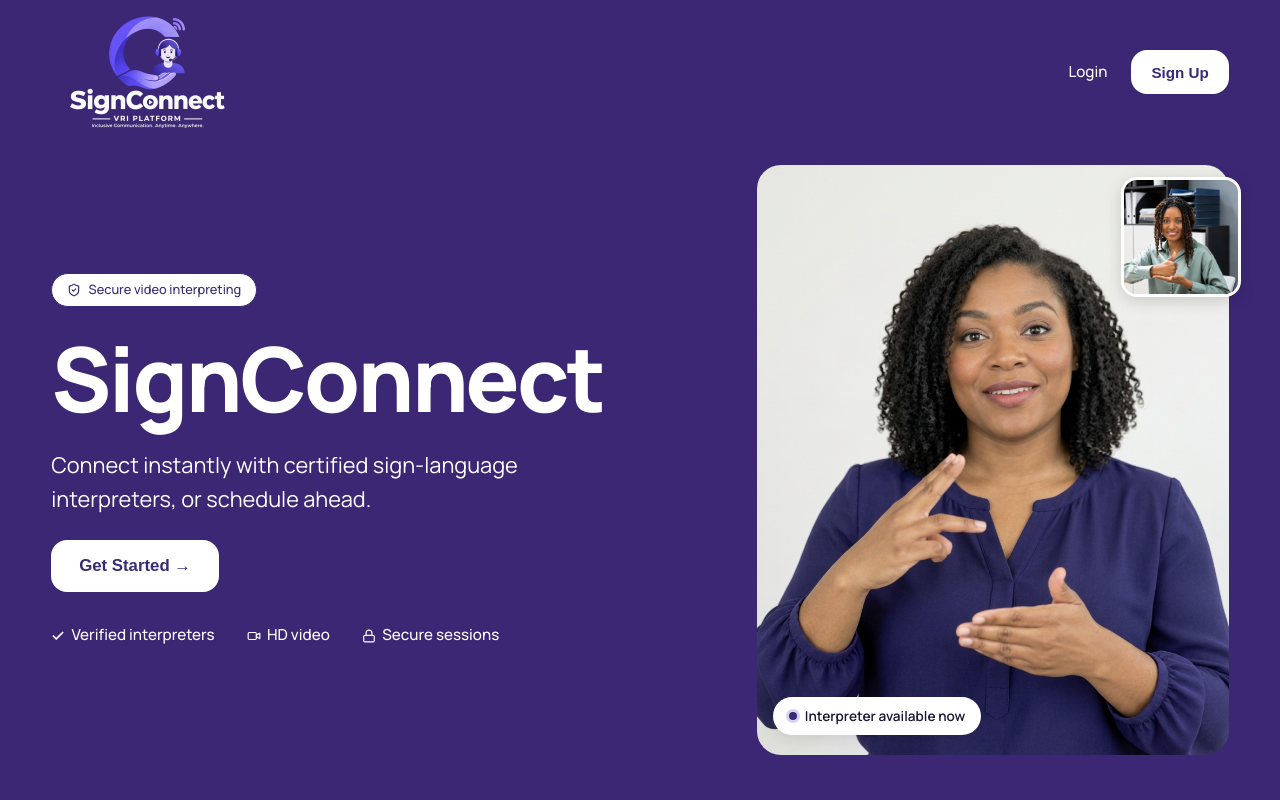
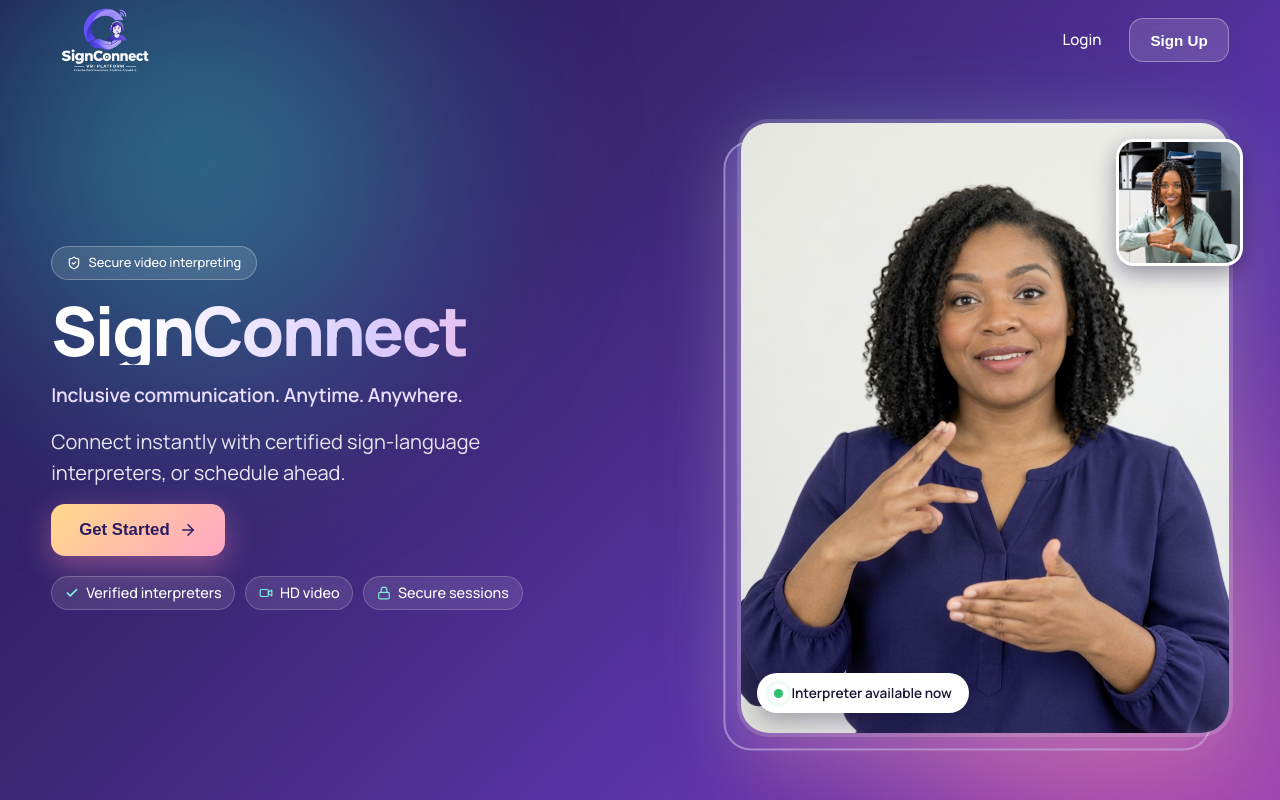
Before and after one commit to VRI-Refactory-project/vri-web, a React (Vite) app: page /landing in a window 1280 px wide. Built offline with nearby package versions, Linux system fonts and the light colour scheme; no server answers.

Commit message:
feat: single-screen landing page with gradient

```diff
--- a/src/pages/landing/LandingPage.css
+++ b/src/pages/landing/LandingPage.css
@@ -1,26 +1,24 @@
 :root {
   --sc-purple: #ffffff;
   --sc-purple-dark: #382c77;
-  --sc-purple-soft: #382c77;
   --sc-bg: #3b2774;
   --sc-text: #1b1533;
-  --sc-text-muted: #6b6785;
-  --sc-border: #382c77;
-  --sc-radius: 16px;
   --sc-radius-pill: 999px;
-  /* Side padding that grows with the screen: 16px on a phone, 32px from about 1000px up. */
+  /* Side padding that grows with the screen: 16px on a phone, 64px on a wide desktop. */
   --landing-gutter: clamp(1rem, 4vw, 4rem);
 }
 
-/* --- Page shell --- */
+/* --- Page shell: exactly one screen tall, nothing to scroll --- */
 .landing {
-  min-height: 100vh;
-  min-height: 100dvh;
+  height: 100vh;
+  height: 100dvh;
   display: flex;
   flex-direction: column;
-  background: var(--sc-bg);
+  overflow: hidden;
   color: #e8e6f0;
-  overflow-x: hidden;
+  background:
+    radial-gradient(60rem 40rem at 85% 10%, rgba(122, 100, 214, 0.45), transparent 60%),
+    radial-gradient(40rem 30rem at 0% 100%, rgba(42, 32, 88, 0.9), transparent 70%), var(--sc-bg);
 }
 
 /* --- Header: the same width as the hero, so the logo and the nav line up with the content --- */
@@ -32,7 +30,8 @@
   width: 100%;
   max-width: 1600px;
   margin: 0 auto;
-  padding: 0.5rem var(--landing-gutter);
+  padding: 0.25rem var(--landing-gutter);
+  box-sizing: border-box;
 }
 
 .landing-logo {
@@ -43,7 +42,7 @@
 
 .landing-logo-img {
   display: block;
-  height: clamp(72px, 10vw, 130px);
+  height: clamp(56px, 9vh, 96px);
   width: auto;
   max-width: 100%;
   object-fit: contain;
@@ -60,32 +59,36 @@
   text-decoration: none;
   font-weight: 500;
   font-size: 0.95rem;
+  padding: 0.5rem 0.25rem;
 }
 
 .landing-login:hover {
-  color: #e8e6f0;
+  text-decoration: underline;
+  text-underline-offset: 0.25rem;
 }
 
 .landing-signup {
-  background: var(--sc-purple);
-  color: #382c77;
-  border: none;
+  background: transparent;
+  color: #fff;
+  border: 1.5px solid rgba(255, 255, 255, 0.7);
   min-height: 44px;
   padding: 0.6rem 1.25rem;
-  border-radius: 16px;
+  border-radius: 14px;
   font-weight: 600;
   font-size: 0.95rem;
   cursor: pointer;
-  transition: background 0.15s ease;
+  transition:
+    background 0.15s ease,
+    color 0.15s ease;
 }
 
 .landing-signup:hover {
-  background: #e8e6f0;
+  background: #fff;
+  color: var(--sc-purple-dark);
 }
 
 /* --- Hero: text left, picture right. It fills the rest of the screen and centres in it. --- */
 .landing-hero {
-  /* Fills what is left of the screen, so the whole page fits without scrolling on a desktop. */
   flex: 1;
   min-height: 0;
   display: grid;
@@ -95,13 +98,14 @@
   width: 100%;
   max-width: 1600px;
   margin: 0 auto;
-  padding: 0 var(--landing-gutter) 1.5rem;
+  padding: 0 var(--landing-gutter) clamp(1rem, 3vh, 2rem);
+  box-sizing: border-box;
 }
 
 .landing-hero-left {
   display: flex;
   flex-direction: column;
-  gap: 1.5rem;
+  gap: clamp(0.75rem, 2vh, 1.25rem);
   min-width: 0;
 }
 
@@ -109,9 +113,9 @@
   display: inline-flex;
   align-items: center;
   gap: 0.5rem;
-  background: #fff;
-  border: 1px solid var(--sc-border);
-  color: #382c77;
+  background: rgba(255, 255, 255, 0.12);
+  border: 1px solid rgba(255, 255, 255, 0.28);
+  color: #fff;
   padding: 0.4rem 0.9rem;
   border-radius: 9999px;
   font-size: 0.8rem;
@@ -120,20 +124,27 @@
 }
 
 .landing-title {
-  /* Scales with the screen but stops at a size that still fits its column. */
-  font-size: clamp(2.5rem, 7vw, 6.5rem);
-  line-height: 1.05;
+  font-size: clamp(2.75rem, 8.5vh, 6rem);
+  line-height: 1.02;
   font-weight: 800;
   margin: 0;
-  color: var(--sc-purple);
-  letter-spacing: -0.03em;
+  color: #fff;
+  letter-spacing: -0.035em;
   overflow-wrap: anywhere;
 }
 
+.landing-tagline {
+  margin: 0;
+  font-size: clamp(1.05rem, 2.4vh, 1.5rem);
+  font-weight: 600;
+  color: #cfc7f5;
+  letter-spacing: -0.01em;
+}
+
 .landing-subtitle {
-  font-size: clamp(1rem, 1.7vw, 1.4rem);
+  font-size: clamp(0.95rem, 1.6vw, 1.25rem);
   line-height: 1.55;
-  color: #fff;
+  color: #e8e6f0;
   margin: 0;
   max-width: 34rem;
 }
@@ -141,52 +152,65 @@
 .landing-cta {
   display: inline-flex;
   align-items: center;
-  gap: 0.5rem;
+  gap: 0.6rem;
   background: #fff;
-  color: #382c77;
+  color: var(--sc-purple-dark);
   border: none;
-  min-height: 48px;
-  padding: 1rem 1.75rem;
-  border-radius: 16px;
+  min-height: 52px;
+  padding: 0.9rem 1.75rem;
+  border-radius: 14px;
   font-size: 1.05rem;
-  font-weight: 600;
+  font-weight: 700;
   cursor: pointer;
   width: fit-content;
+  box-shadow: 0 10px 28px rgba(20, 12, 60, 0.35);
   transition:
-    background 0.15s ease,
-    transform 0.15s ease;
+    transform 0.15s ease,
+    box-shadow 0.15s ease;
 }
 
 .landing-cta:hover {
-  background: #e8e6f0;
-  transform: translateY(-1px);
+  transform: translateY(-2px);
+  box-shadow: 0 14px 34px rgba(20, 12, 60, 0.45);
+}
+
+.landing-cta svg {
+  transition: transform 0.15s ease;
+}
+
+.landing-cta:hover svg {
+  transform: translateX(3px);
 }
 
 .landing-features {
   display: flex;
   flex-wrap: wrap;
-  gap: 0.75rem 2rem;
+  gap: 0.6rem;
   list-style: none;
   padding: 0;
-  margin: 0.5rem 0 0;
+  margin: 0.25rem 0 0;
 }
 
 .landing-features li {
-  display: flex;
+  display: inline-flex;
   align-items: center;
-  gap: 0.4rem;
+  gap: 0.45rem;
+  padding: 0.45rem 0.9rem;
+  border-radius: 9999px;
+  background: rgba(255, 255, 255, 0.1);
+  border: 1px solid rgba(255, 255, 255, 0.18);
   color: #fff;
-  font-size: 0.95rem;
+  font-size: 0.9rem;
   font-weight: 500;
 }
 
 .landing-features svg {
-  color: var(--sc-purple);
+  color: #cfc7f5;
   flex-shrink: 0;
 }
 
-/* --- Picture side. The small preview and the status pill are placed against the main picture,
-   so they stay attached to it at every width. --- */
+/* --- Picture side. The frame, the small preview and the status pill are placed against the
+   main picture, so they stay attached to it at every width. --- */
 .landing-hero-right {
   position: relative;
   width: fit-content;
@@ -194,27 +218,39 @@
   justify-self: end;
 }
 
+.landing-frame {
+  position: absolute;
+  inset: 0;
+  transform: translate(-1.1rem, 1.1rem);
+  border-radius: 28px;
+  border: 2px solid rgba(207, 199, 245, 0.55);
+  background: linear-gradient(160deg, rgba(122, 100, 214, 0.35), rgba(122, 100, 214, 0.05));
+}
+
 .landing-hero-image {
+  position: relative;
   display: block;
-  height: clamp(360px, calc(100dvh - 210px), 760px);
+  /* Header + padding take about 150px; the rest of the screen is the picture. */
+  height: clamp(320px, calc(100dvh - 190px), 760px);
   width: auto;
   max-width: 100%;
   aspect-ratio: 4 / 5;
   object-fit: cover;
-  border-radius: 24px;
+  border-radius: 28px;
   background: #ddd;
+  box-shadow: 0 24px 60px rgba(14, 8, 46, 0.5);
 }
 
 .landing-pip {
   position: absolute;
-  top: 0.75rem;
-  right: -0.75rem;
-  width: clamp(80px, 26%, 120px);
+  top: 1rem;
+  right: -0.9rem;
+  width: clamp(80px, 26%, 128px);
   aspect-ratio: 1;
-  border-radius: 16px;
+  border-radius: 18px;
   overflow: hidden;
   border: 3px solid #fff;
-  box-shadow: 0 4px 16px rgba(0, 0, 0, 0.15);
+  box-shadow: 0 8px 22px rgba(14, 8, 46, 0.4);
   background: #ddd;
 }
 
@@ -231,33 +267,63 @@
   bottom: 1.25rem;
   display: inline-flex;
   align-items: center;
-  gap: 0.5rem;
+  gap: 0.55rem;
   max-width: calc(100% - 2rem);
   background: #fff;
-  padding: 0.55rem 1rem;
+  padding: 0.6rem 1.05rem;
   border-radius: var(--sc-radius-pill);
   font-size: 0.85rem;
   font-weight: 600;
   color: var(--sc-text);
-  box-shadow: 0 4px 16px rgba(0, 0, 0, 0.1);
+  box-shadow: 0 8px 22px rgba(14, 8, 46, 0.3);
 }
 
 .landing-status-dot {
-  width: 8px;
-  height: 8px;
+  position: relative;
+  width: 9px;
+  height: 9px;
   flex: none;
   border-radius: 50%;
-  background: var(--sc-purple-soft);
-  box-shadow: 0 0 0 3px #d8d3f0;
+  background: #2fbf71;
 }
 
-/* --- Tablets and phones: one column, picture under the text --- */
+/* The one moving detail: a soft pulse on the "available now" dot. */
+.landing-status-dot::after {
+  content: '';
+  position: absolute;
+  inset: -4px;
+  border-radius: 50%;
+  border: 2px solid #2fbf71;
+  opacity: 0;
+  animation: landing-pulse 2s ease-out infinite;
+}
+
+@keyframes landing-pulse {
+  0% {
+    transform: scale(0.6);
+    opacity: 0.8;
+  }
+  100% {
+    transform: scale(1.6);
+    opacity: 0;
+  }
+}
+
+.landing-cta:focus-visible,
+.landing-signup:focus-visible,
+.landing-login:focus-visible,
+.landing-logo:focus-visible {
+  outline: 3px solid #fff;
+  outline-offset: 3px;
+}
+
+/* --- Tablets and phones: text on top, a smaller picture below, still one screen --- */
 @media (max-width: 900px) {
   .landing-hero {
     grid-template-columns: minmax(0, 1fr);
-    gap: 2.5rem;
+    grid-template-rows: auto minmax(0, 1fr);
+    gap: clamp(1rem, 3vh, 2rem);
     align-items: start;
-    padding-bottom: 3rem;
   }
 
   .landing-hero-left {
@@ -273,24 +339,29 @@
     justify-content: center;
   }
 
-  .landing-hero {
-    flex: none;
-  }
-
   .landing-hero-right {
-    width: min(100%, 380px);
+    width: auto;
+    height: 100%;
+    min-height: 0;
     justify-self: center;
   }
 
   .landing-hero-image {
-    height: auto;
-    width: 100%;
+    height: 100%;
+    max-height: 100%;
+    width: auto;
+    max-width: min(100%, 340px);
+    aspect-ratio: 4 / 5;
+  }
+
+  .landing-frame {
+    transform: translate(-0.6rem, 0.6rem);
   }
 }
 
 @media (max-width: 480px) {
   .landing-nav {
-    gap: 1rem;
+    gap: 0.75rem;
   }
 
   .landing-signup {
@@ -302,15 +373,159 @@
     justify-content: center;
   }
 
-  /* Keep the preview inside the screen edge on the narrowest phones. */
+  /* On a narrow phone the supporting chips give way to keep one screen. */
+  .landing-features {
+    display: none;
+  }
+
   .landing-pip {
     right: 0.5rem;
   }
 }
 
-/* Short landscape screens (phones turned sideways, small laptops): less empty space above the text. */
+/* Short landscape screens (phones turned sideways, small laptops): the picture goes and the text
+   fills the screen. */
 @media (max-height: 520px) and (min-width: 600px) {
-  .landing-logo-img {
-    height: 56px;
+  .landing-hero {
+    grid-template-columns: minmax(0, 1fr);
+  }
+
+  .landing-hero-right {
+    display: none;
   }
 }
+
+@media (prefers-reduced-motion: reduce) {
+  .landing-status-dot::after {
+    animation: none;
+  }
+
+  .landing-cta,
+  .landing-cta svg {
+    transition: none;
+  }
+}
+
+/* --- Colour play: a purple-to-magenta sweep with soft teal and pink glows drifting behind --- */
+.landing {
+  position: relative;
+  isolation: isolate;
+  background: linear-gradient(135deg, #1f1650 0%, #3b2774 38%, #5a33a6 68%, #8e3fb3 100%);
+}
+
+.landing::before,
+.landing::after {
+  content: '';
+  position: absolute;
+  z-index: -1;
+  border-radius: 50%;
+  filter: blur(70px);
+  pointer-events: none;
+}
+
+.landing::before {
+  width: min(46rem, 70vw);
+  height: min(46rem, 70vw);
+  top: -14rem;
+  left: -12rem;
+  background: radial-gradient(circle, rgba(45, 212, 191, 0.5), transparent 65%);
+  animation: landing-drift-a 18s ease-in-out infinite alternate;
+}
+
+.landing::after {
+  width: min(42rem, 65vw);
+  height: min(42rem, 65vw);
+  right: -10rem;
+  bottom: -14rem;
+  background: radial-gradient(circle, rgba(255, 120, 170, 0.55), transparent 65%);
+  animation: landing-drift-b 22s ease-in-out infinite alternate;
+}
+
+@keyframes landing-drift-a {
+  to {
+    transform: translate(6rem, 4rem) scale(1.15);
+  }
+}
+
+@keyframes landing-drift-b {
+  to {
+    transform: translate(-5rem, -4rem) scale(1.1);
+  }
+}
+
+.landing-title {
+  background: linear-gradient(100deg, #ffffff 15%, #d9ccff 55%, #ffb3d1 100%);
+  -webkit-background-clip: text;
+  background-clip: text;
+  color: transparent;
+  -webkit-text-fill-color: transparent;
+}
+
+.landing-tagline {
+  color: #e9defd;
+}
+
+.landing-badge {
+  background: rgba(255, 255, 255, 0.12);
+  border: 1px solid rgba(255, 255, 255, 0.28);
+  color: #fff;
+  backdrop-filter: blur(8px);
+}
+
+.landing-cta {
+  background: linear-gradient(135deg, #ffd98a 0%, #ffa6c4 100%);
+  color: #2a1b63;
+  box-shadow: 0 10px 30px rgba(255, 140, 180, 0.4);
+  transition:
+    transform 0.15s ease,
+    box-shadow 0.15s ease,
+    filter 0.15s ease;
+}
+
+.landing-cta:hover {
+  background: linear-gradient(135deg, #ffe3a3 0%, #ffb7d0 100%);
+  filter: brightness(1.04);
+  box-shadow: 0 14px 36px rgba(255, 140, 180, 0.55);
+}
+
+.landing-cta:focus-visible,
+.landing-signup:focus-visible {
+  outline: 3px solid #fff;
+  outline-offset: 3px;
+}
+
+.landing-signup {
+  background: rgba(255, 255, 255, 0.14);
+  color: #fff;
+  border: 1px solid rgba(255, 255, 255, 0.35);
+  backdrop-filter: blur(8px);
+}
+
+.landing-signup:hover {
+  background: rgba(255, 255, 255, 0.26);
+}
+
+.landing-features li {
+  padding: 0.35rem 0.8rem;
+  border-radius: 999px;
+  background: rgba(255, 255, 255, 0.1);
+  border: 1px solid rgba(255, 255, 255, 0.2);
+}
+
+.landing-features svg {
+  color: #7ff0dc;
+}
+
+.landing-hero-image {
+  box-shadow:
+    0 0 0 4px rgba(255, 255, 255, 0.16),
+    0 30px 80px rgba(255, 110, 170, 0.35),
+    0 0 90px rgba(45, 212, 191, 0.25);
+}
+
+@media (prefers-reduced-motion: reduce) {
+  .landing::before,
+  .landing::after {
+    animation: none;
+  }
+}
--- a/src/pages/landing/LandingPage.tsx
+++ b/src/pages/landing/LandingPage.tsx
@@ -1,11 +1,11 @@
 import { Link, useNavigate } from 'react-router-dom';
-import { ShieldCheck, Check, Video, Lock } from 'lucide-react';
+import { ArrowRight, Check, Lock, ShieldCheck, Video } from 'lucide-react';
 import interpreter from '../../assets/interpreter.jpeg';
 import interpreter2 from '../../assets/interpreter2.png';
 import logo from '../../assets/no_bg.png';
 import './LandingPage.css';
 
-// Landing page: public marketing entry point.
+// Landing page: public marketing entry point, kept to a single screen (no scrolling).
 // "Get Started" and "Sign Up" both lead into role selection at /get-started.
 
 export function LandingPage() {
@@ -30,34 +30,36 @@ export function LandingPage() {
       <section className="landing-hero">
         <div className="landing-hero-left">
           <span className="landing-badge">
-            <ShieldCheck size={14} />
+            <ShieldCheck size={14} aria-hidden="true" />
             Secure video interpreting
           </span>
 
           <h1 className="landing-title">SignConnect</h1>
+          <p className="landing-tagline">Inclusive communication. Anytime. Anywhere.</p>
 
           <p className="landing-subtitle">
             Connect instantly with certified sign-language interpreters, or schedule ahead.
           </p>
 
           <button className="landing-cta" onClick={() => navigate('/get-started')}>
-            Get Started →
+            Get Started <ArrowRight size={18} aria-hidden="true" />
           </button>
 
           <ul className="landing-features">
             <li>
-              <Check size={14} strokeWidth={3} /> Verified interpreters
+              <Check size={14} strokeWidth={3} aria-hidden="true" /> Verified interpreters
             </li>
             <li>
-              <Video size={14} /> HD video
+              <Video size={14} aria-hidden="true" /> HD video
             </li>
             <li>
-              <Lock size={14} /> Secure sessions
+              <Lock size={14} aria-hidden="true" /> Secure sessions
             </li>
           </ul>
         </div>
 
         <div className="landing-hero-right">
+          <div className="landing-frame" aria-hidden="true" />
           <img className="landing-hero-image" src={interpreter} alt="Sign language interpreter" />
           <div className="landing-pip">
             <img src={interpreter2} alt="Remote user preview" />
```
